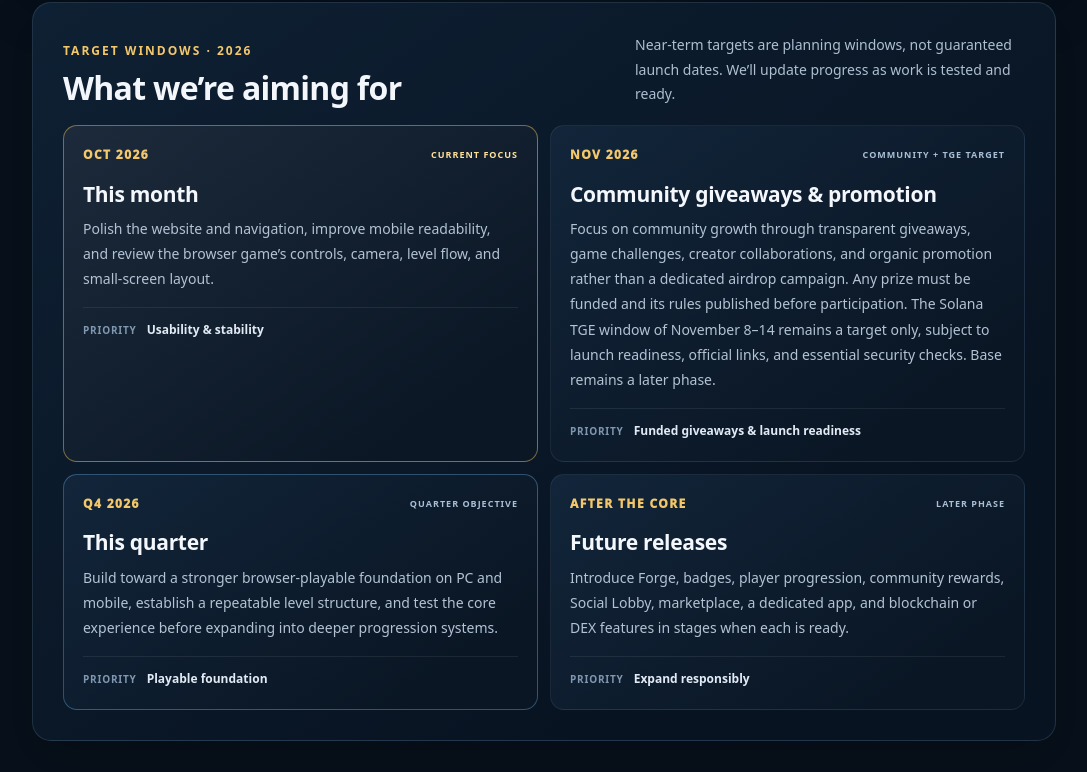
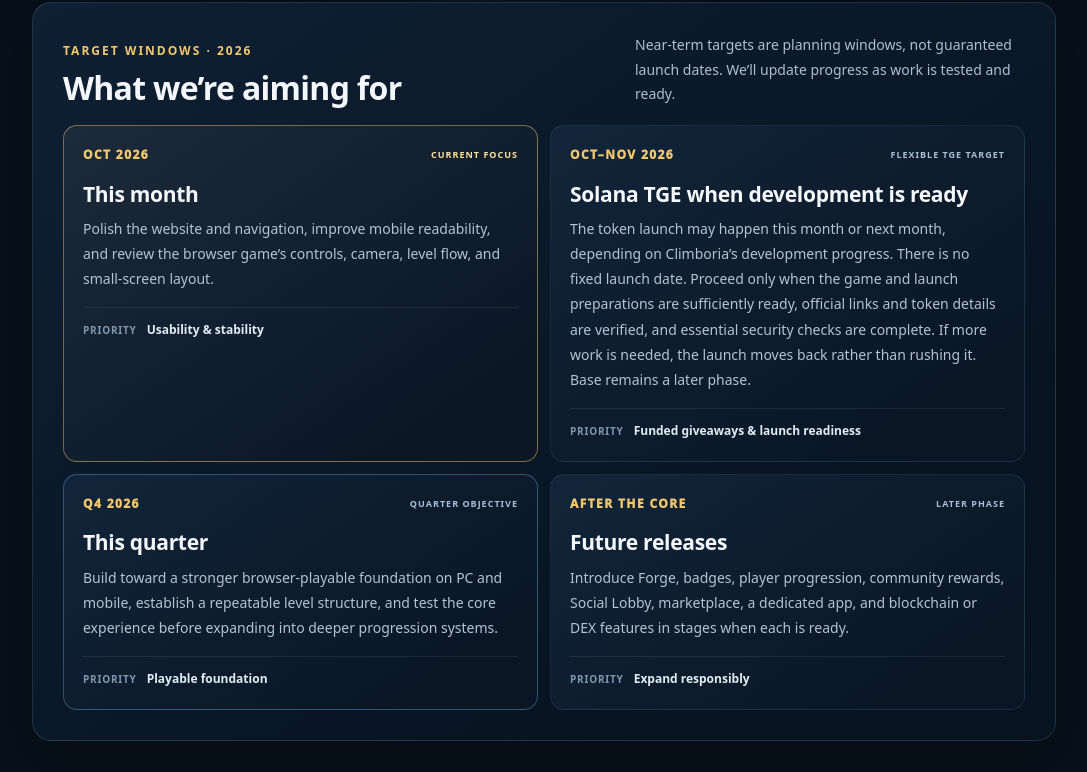
Before and after one commit to CryptoDilis/Climboria, a plain HTML site: page overview/index.html in a window 1280 px wide. Shown: the part 5041-5813 px from the top of the page, without its empty margins (96-1183 px from the left). Drawn offline with Linux system fonts and the light colour scheme.

Commit message:
Make Solana TGE roadmap window readiness-based

```diff
--- a/overview/index.html
+++ b/overview/index.html
@@ -307,9 +307,9 @@
             <div class="roadmap-period-footer"><span>PRIORITY</span><b>Usability & stability</b></div>
           </article>
           <article class="roadmap-period">
-            <div class="roadmap-period-top"><span class="roadmap-period-date">NOV 2026</span><span class="roadmap-period-status">COMMUNITY + TGE TARGET</span></div>
-            <h4>Community giveaways & promotion</h4>
-            <p>Focus on community growth through transparent giveaways, game challenges, creator collaborations, and organic promotion rather than a dedicated airdrop campaign. Any prize must be funded and its rules published before participation. The Solana TGE window of November 8–14 remains a target only, subject to launch readiness, official links, and essential security checks. Base remains a later phase.</p>
+            <div class="roadmap-period-top"><span class="roadmap-period-date">OCT–NOV 2026</span><span class="roadmap-period-status">FLEXIBLE TGE TARGET</span></div>
+            <h4>Solana TGE when development is ready</h4>
+            <p>The token launch may happen this month or next month, depending on Climboria’s development progress. There is no fixed launch date. Proceed only when the game and launch preparations are sufficiently ready, official links and token details are verified, and essential security checks are complete. If more work is needed, the launch moves back rather than rushing it. Base remains a later phase.</p>
             <div class="roadmap-period-footer"><span>PRIORITY</span><b>Funded giveaways & launch readiness</b></div>
           </article>
           <article class="roadmap-period roadmap-period-quarter">
@@ -337,7 +337,7 @@
         <article class="step roadmap-step"><div class="num">07</div><div class="step-copy"><span class="step-label">MOBILE</span><h3>Prepare the Climboria app</h3><p>Polish the browser experience and touch controls first, then package and test a dedicated app. Platform availability will be announced only when a release is ready.</p><span class="step-outcome">OUTCOME <b>A tested mobile experience</b></span></div></article>
         <article class="step roadmap-step"><div class="num">08</div><div class="step-copy"><span class="step-label">LONG-TERM ECOSYSTEM</span><h3>Work toward the Climboria DEX</h3><p>Move beyond the temporary swap concept toward a dedicated DEX only after architecture, liquidity, wallet compatibility, security, and operational requirements are met.</p><span class="step-outcome">OUTCOME <b>A responsible DEX foundation</b></span></div></article>
       </div>
-      <div class="roadmap-footnote"><span class="roadmap-footnote-mark">i</span><p><strong>Transparency matters.</strong> The previous November 1 airdrop campaign target is cancelled. November 8–14, 2026 remains a target window for a Solana TGE, not a guaranteed date. Giveaways must have funded prizes and published rules; CLIMB Points are not tokens and do not guarantee a payout. Proceed with TGE only when launch preparations and essential security checks are ready. The official token address must be announced through Climboria’s official channels after deployment. Base, the mobile app, Social Lobby, marketplace, multi-chain support, and Climboria DEX remain future plans until officially released. Beware of unofficial tokens.</p></div>
+      <div class="roadmap-footnote"><span class="roadmap-footnote-mark">i</span><p><strong>Transparency matters.</strong> The previous November 1 airdrop campaign target is cancelled. The Solana TGE may happen in October or November 2026, depending on development progress; there is no fixed or guaranteed launch date. Giveaways must have funded prizes and published rules; CLIMB Points are not tokens and do not guarantee a payout. Proceed with TGE only when the game and launch preparations are sufficiently ready and essential security checks are complete. The official token address must be announced through Climboria’s official channels after deployment. Base, the mobile app, Social Lobby, marketplace, multi-chain support, and Climboria DEX remain future plans until officially released. Beware of unofficial tokens.</p></div>
     </section>
 
         <footer><span>CLIMBORIA · GAME FIRST, SPECULATION LATER</span><span><a href="../">Back to the game</a> · <a href="https://x.com/ClimboriaHQ" target="_blank" rel="noopener">@ClimboriaHQ</a></span></footer>
```
